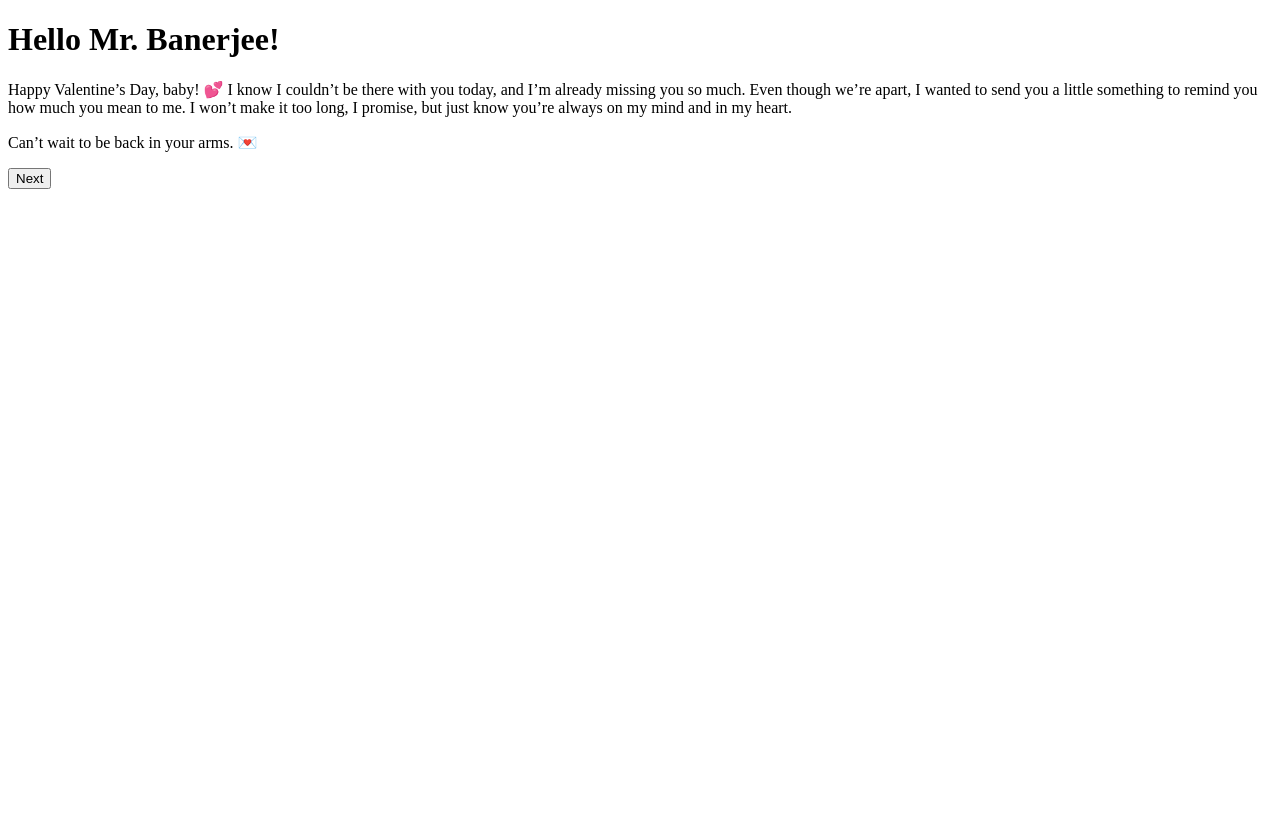
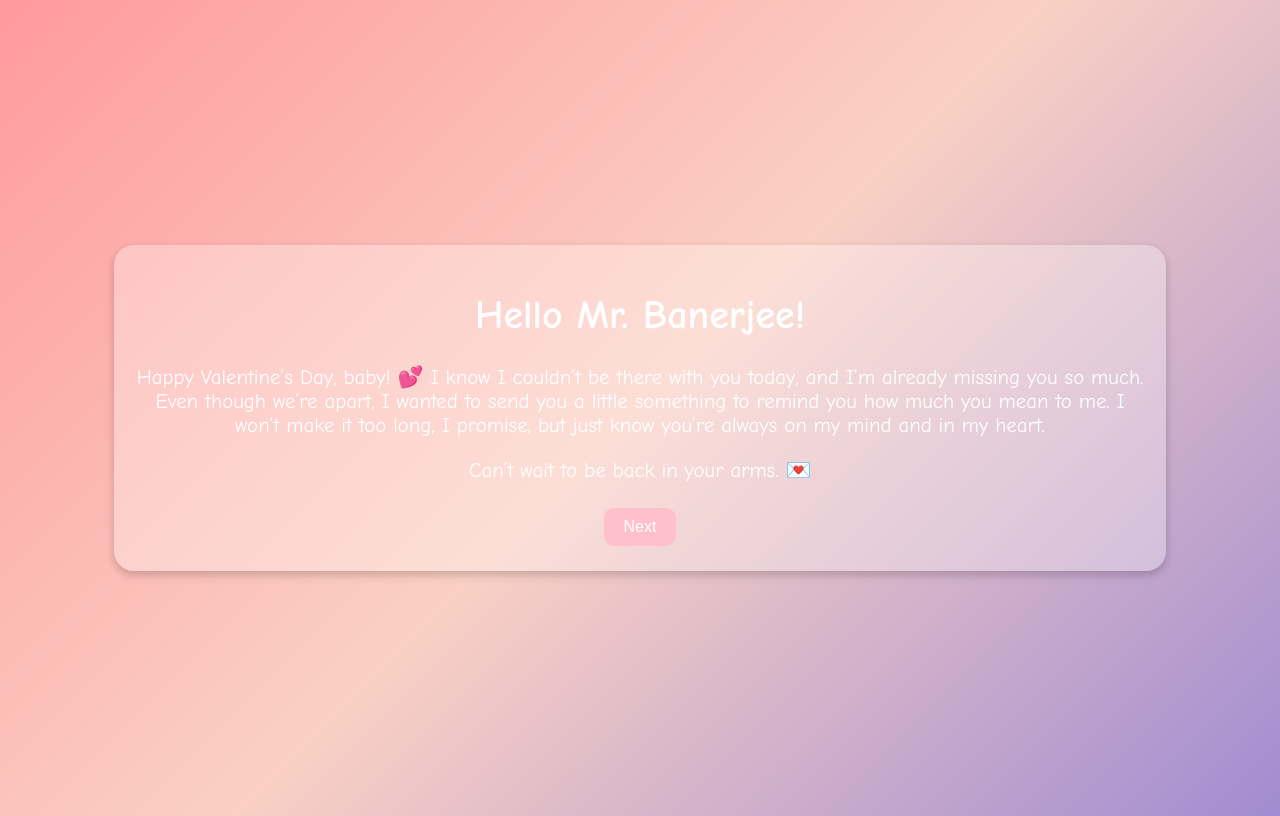
Before and after one commit to arundhuti19/valentine-s-website, a plain HTML site: page index.html in a window 1280 px wide. Drawn offline with Linux system fonts and the light colour scheme.

Commit message:
Update index.html

```diff
--- a/index.html
+++ b/index.html
@@ -5,7 +5,7 @@
     <meta charset="UTF-8">
     <meta name="viewport" content="width=device-width, initial-scale=1.0">
     <title>For My Love</title>
-    <link rel="stylesheet" href="1stpage.css">
+    <link rel="stylesheet" href="index.css">
 </head>
 <body>
     <div class="container">
```
